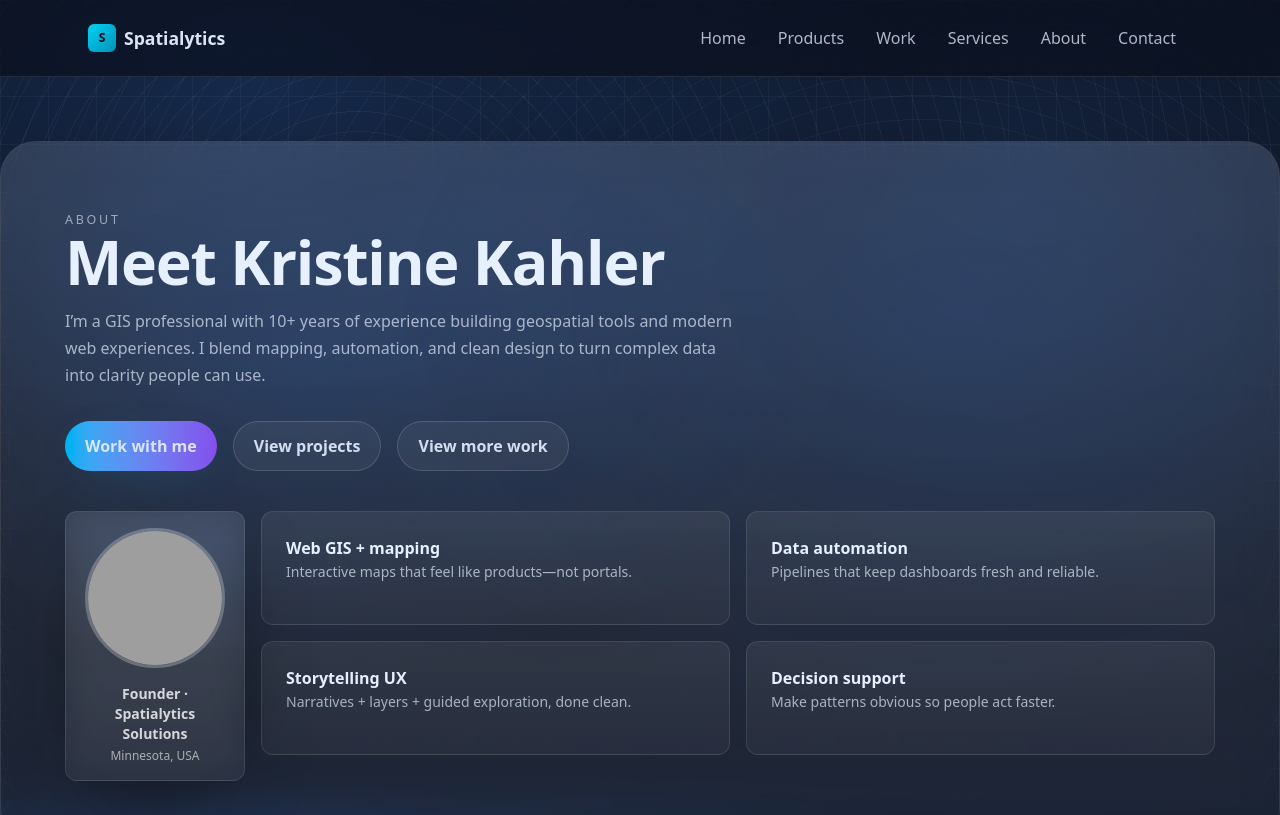
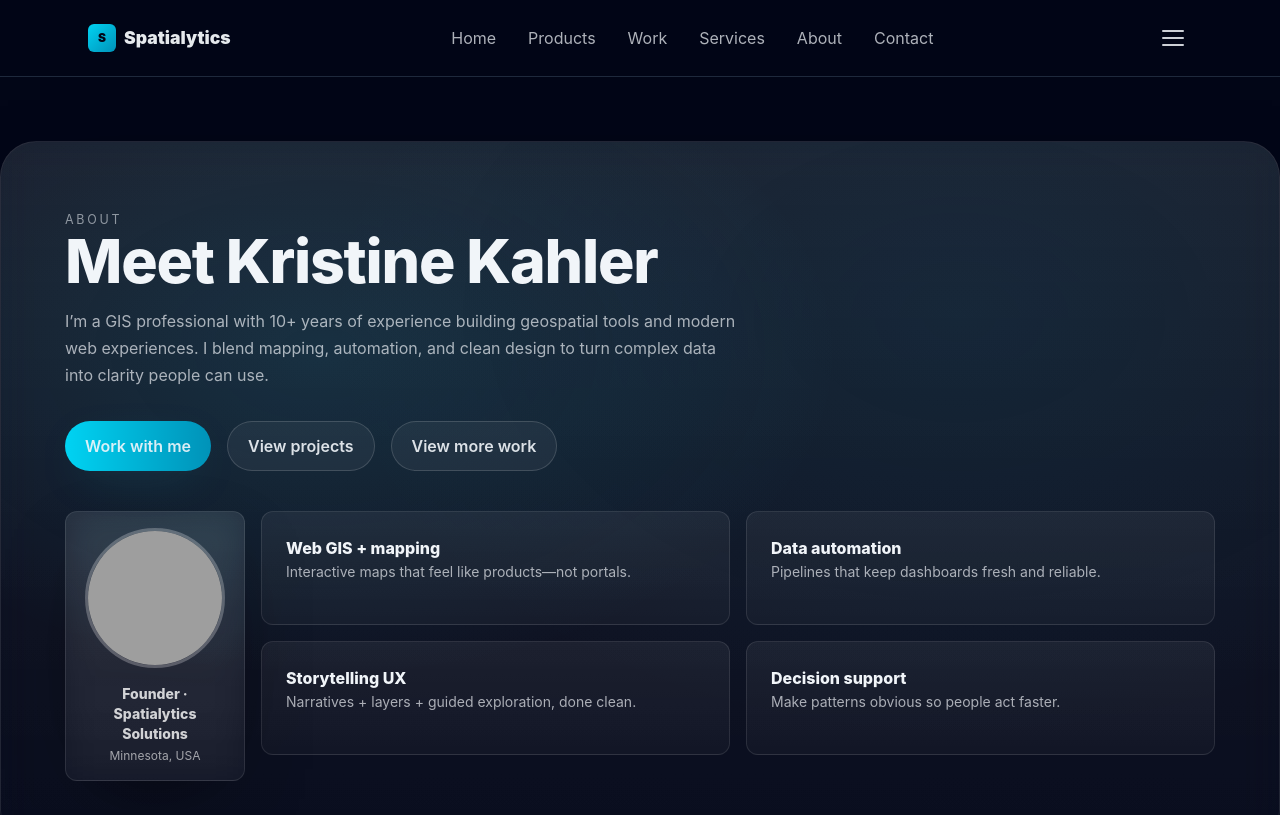
Before and after one commit to KristineMK72/spatialytics-next, a Next.js app: page /about in a window 1280 px wide. Shown: the top 815 px of the page. Built offline with nearby package versions, Linux system fonts and the light colour scheme; grey boxes are pictures that could not be loaded.

Commit message:
Shift palette to Astro slate-950 + cyan (match spatialytics-astro colors)

```diff
--- a/src/app/globals.css
+++ b/src/app/globals.css
@@ -1,6 +1,6 @@
 /* ==========================================================
-   Spatialytics — Advocacy Through Spatial Intelligence
-   Modern Dark Theme · Spatial · Blue-led · Institutional
+   Spatialytics — Astro-inspired palette
+   slate-950 base · cyan accents · topo texture
 ========================================================== */
 
 @import "tailwindcss";
@@ -8,25 +8,26 @@
 @custom-variant dark (&:is(.dark *));
 
 /* ==========================================================
-   THEME TOKENS
+   THEME TOKENS (Astro-aligned)
 ========================================================== */
 
 :root {
-  /* Core palette */
-  --bg0: #0c111c;
-  --bg1: #121a2c;
-  --ink: #e6f0ff;
-  --muted: rgba(230, 240, 255, 0.68);
+  /* Core palette — matches spatialytics-astro */
+  --bg0: #020617;          /* slate-950 */
+  --bg1: #0f172a;          /* slate-900 */
+  --ink: #f1f5f9;          /* slate-100 */
+  --muted: rgba(241, 245, 249, 0.68);
 
-  /* Brand blue */
-  --brand-blue: #3b82f6;
-  --brand-blue-soft: rgba(59, 130, 246, 0.18);
+  /* Brand cyan (Astro uses cyan-400 → cyan-600) */
+  --brand: #22d3ee;        /* cyan-400 */
+  --brand-soft: rgba(34, 211, 238, 0.16);
+  --brand-strong: #0891b2; /* cyan-600 */
 
   /* Glass system */
-  --glass: rgba(255, 255, 255, 0.06);
+  --glass: rgba(255, 255, 255, 0.05);
   --stroke: rgba(255, 255, 255, 0.10);
 
-  --shadow: 0 28px 90px -40px rgba(0, 0, 0, 0.8);
+  --shadow: 0 28px 90px -40px rgba(0, 0, 0, 0.85);
   --radius: 0.75rem;
 }
 
@@ -40,36 +41,36 @@ html, body { height: 100%; }
 
 body {
   margin: 0;
-  font-family: ui-sans-serif, system-ui, -apple-system, Segoe UI, Roboto, Arial, sans-serif;
+  font-family: Inter, ui-sans-serif, system-ui, -apple-system, Segoe UI, Roboto, Arial, sans-serif;
   color: var(--ink);
+  background-color: var(--bg0);
 
-  background:
+  background-image:
     /* subtle topo-style contour rings */
     repeating-radial-gradient(
       circle at 28% 34%,
-      rgba(255,255,255,0.045) 0 1px,
-      transparent 1px 20px
+      rgba(255,255,255,0.04) 0 1px,
+      transparent 1px 22px
     ),
     repeating-radial-gradient(
       circle at 72% 60%,
-      rgba(255,255,255,0.035) 0 1px,
-      transparent 1px 24px
+      rgba(255,255,255,0.03) 0 1px,
+      transparent 1px 26px
     ),
 
     /* soft spatial grid */
-    linear-gradient(rgba(255,255,255,0.035) 1px, transparent 1px) 0 0 / 48px 48px,
-    linear-gradient(90deg, rgba(255,255,255,0.035) 1px, transparent 1px) 0 0 / 48px 48px,
+    linear-gradient(rgba(255,255,255,0.03) 1px, transparent 1px) 0 0 / 48px 48px,
+    linear-gradient(90deg, rgba(255,255,255,0.03) 1px, transparent 1px) 0 0 / 48px 48px,
 
-    /* blue atmosphere wash */
+    /* cyan atmosphere wash (Astro-like) */
     radial-gradient(
-      1000px 600px at 20% 10%,
-      rgba(59,130,246,0.22),
+      1000px 600px at 18% 8%,
+      rgba(34, 211, 238, 0.12),
       transparent 65%
     ),
-
     radial-gradient(
-      900px 600px at 80% 20%,
-      rgba(59,130,246,0.14),
+      900px 550px at 82% 18%,
+      rgba(8, 145, 178, 0.10),
       transparent 70%
     ),
 
@@ -77,11 +78,10 @@ body {
     linear-gradient(180deg, var(--bg0), var(--bg1));
 }
 
-/* Prevent unwanted light backgrounds */
 main { background: transparent; }
 
 ::selection {
-  background: rgba(59,130,246,0.35);
+  background: rgba(34, 211, 238, 0.35);
 }
 
 /* ==========================================================
@@ -113,7 +113,7 @@ main { background: transparent; }
   font-size: 0.78rem;
   letter-spacing: 0.22em;
   text-transform: uppercase;
-  color: rgba(230, 240, 255, 0.6);
+  color: rgba(241, 245, 249, 0.55);
 }
 
 /* ==========================================================
@@ -123,10 +123,9 @@ main { background: transparent; }
 .glass {
   background: linear-gradient(
     180deg,
-    rgba(255,255,255,0.08),
-    rgba(255,255,255,0.04)
+    rgba(255,255,255,0.07),
+    rgba(255,255,255,0.03)
   );
-
   border: 1px solid var(--stroke);
   border-radius: var(--radius);
   backdrop-filter: blur(18px);
@@ -142,17 +141,16 @@ main { background: transparent; }
   border: 1px solid var(--stroke);
   background: linear-gradient(
     180deg,
-    rgba(255,255,255,0.07),
-    rgba(255,255,255,0.04)
+    rgba(255,255,255,0.06),
+    rgba(255,255,255,0.03)
   );
-
   border-radius: var(--radius);
   transition: transform 220ms ease, border-color 220ms ease, box-shadow 220ms ease;
 }
 
 .card:hover {
   transform: translateY(-6px);
-  border-color: rgba(59,130,246,0.35);
+  border-color: rgba(34, 211, 238, 0.35);
   box-shadow: 0 30px 100px -40px rgba(0,0,0,0.85);
 }
 
@@ -161,7 +159,7 @@ main { background: transparent; }
 ========================================================== */
 
 a {
-  color: rgba(230,240,255,0.9);
+  color: rgba(241,245,249,0.9);
   text-decoration: none;
 }
 
@@ -179,9 +177,9 @@ a:hover {
   position: sticky;
   top: 0;
   z-index: 50;
-  background: rgba(10, 15, 28, 0.65);
+  background: rgba(2, 6, 23, 0.75); /* slate-950 */
   backdrop-filter: blur(18px);
-  border-bottom: 1px solid var(--stroke);
+  border-bottom: 1px solid rgba(51, 65, 85, 0.6); /* slate-700/60 */
 }
 
 .nav-inner {
@@ -196,19 +194,56 @@ a:hover {
 .brand {
   font-weight: 900;
   font-size: 1.1rem;
-  color: rgba(230,240,255,0.95);
+  color: rgba(241,245,249,0.95);
 }
 
 .nav-link {
   padding: 10px 16px;
   border-radius: 999px;
-  color: rgba(230,240,255,0.75);
+  color: rgba(241,245,249,0.72);
   transition: all 200ms ease;
 }
 
 .nav-link:hover {
-  background: rgba(59,130,246,0.12);
+  background: rgba(34, 211, 238, 0.12);
   color: #fff;
+}
+
+/* Mobile nav (if used) */
+.nav-mobile {
+  display: flex;
+  flex-direction: column;
+  padding: 12px 18px 18px;
+  background: rgba(2, 6, 23, 0.95);
+  border-bottom: 1px solid rgba(51, 65, 85, 0.5);
+}
+
+.nav-mobile-link {
+  padding: 12px 16px;
+  border-radius: 0.5rem;
+  color: rgba(241,245,249,0.85);
+}
+
+.nav-mobile-link:hover {
+  background: rgba(34, 211, 238, 0.1);
+}
+
+.nav-burger {
+  display: flex;
+  flex-direction: column;
+  gap: 5px;
+  background: transparent;
+  border: none;
+  cursor: pointer;
+  padding: 8px;
+}
+
+.burger-line {
+  display: block;
+  width: 22px;
+  height: 2px;
+  background: rgba(241,245,249,0.85);
+  border-radius: 1px;
 }
 
 /* ==========================================================
@@ -225,24 +260,22 @@ a:hover {
   content: "";
   position: absolute;
   inset: 0;
-
   background:
     radial-gradient(
       800px 500px at 25% 30%,
-      rgba(59,130,246,0.18),
+      rgba(34, 211, 238, 0.12),
       transparent 65%
     ),
     radial-gradient(
       900px 600px at 75% 25%,
-      rgba(59,130,246,0.15),
+      rgba(8, 145, 178, 0.10),
       transparent 70%
     ),
     linear-gradient(
       180deg,
-      rgba(255,255,255,0.05),
+      rgba(255,255,255,0.04),
       transparent
     );
-
   pointer-events: none;
 }
 
@@ -252,10 +285,10 @@ a:hover {
 }
 
 /* ==========================================================
-   DARK MODE OVERRIDES
+   UTILITY
 ========================================================== */
 
 .dark {
-  --ink: #f3f7ff;
-  --muted: rgba(243,247,255,0.7);
+  --ink: #f8fafc;
+  --muted: rgba(248, 250, 252, 0.7);
 }
--- a/src/components/Button.tsx
+++ b/src/components/Button.tsx
@@ -1,7 +1,7 @@
-// components/ui/Button.tsx
+// components/Button.tsx — cyan primary to match Astro palette
 import Link from "next/link";
 import { type ReactNode } from "react";
-import { cn } from "@/lib/utils"; // ← assuming you have a cn utility (from shadcn/ui or similar)
+import { cn } from "@/lib/utils";
 
 type ButtonVariant = "primary" | "ghost";
 
@@ -10,14 +10,10 @@ interface ButtonProps {
   children: ReactNode;
   variant?: ButtonVariant;
   className?: string;
-  /** Optional: override target/rel for external links */
   target?: string;
   rel?: string;
 }
 
-/**
- * A styled button that renders as <a> for external links or Next.js <Link> for internal ones.
- */
 export default function Button({
   href,
   children,
@@ -30,18 +26,17 @@ export default function Button({
 
   const baseStyles =
     "inline-flex items-center justify-center rounded-full px-5 py-3 font-semibold " +
-    "transition focus:outline-none focus-visible:ring-2 focus-visible:ring-sky-400/60";
+    "transition focus:outline-none focus-visible:ring-2 focus-visible:ring-cyan-400/60";
 
   const variantStyles = {
     primary:
-      "bg-gradient-to-r from-sky-400/95 to-violet-500/90 text-[#07101a] " +
-      "shadow-[0_14px_45px_-22px_rgba(56,189,248,0.6)] hover:translate-y-[-1px]",
+      "bg-gradient-to-r from-cyan-400 to-cyan-600 text-slate-950 " +
+      "shadow-[0_14px_45px_-22px_rgba(34,211,238,0.55)] hover:translate-y-[-1px]",
     ghost: "border border-white/15 bg-white/5 text-white hover:bg-white/10",
   };
 
   const classes = cn(baseStyles, variantStyles[variant], className);
 
-  // External link
   if (isExternal) {
     return (
       <a
@@ -55,7 +50,6 @@ export default function Button({
     );
   }
 
-  // Internal navigation with Next.js Link
   return (
     <Link href={href} className={classes}>
       {children}
```
